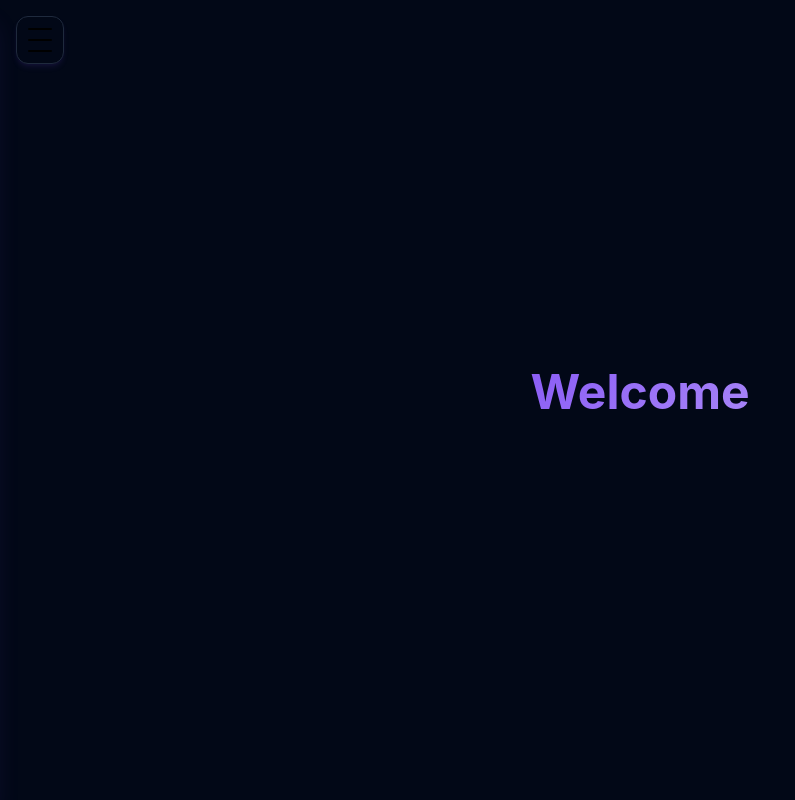
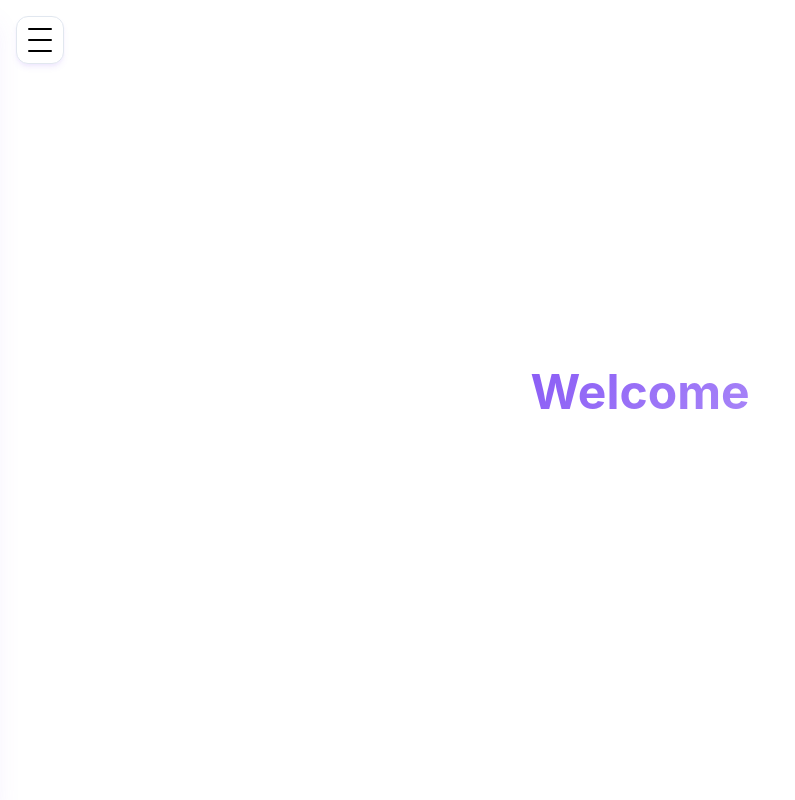
Before and after one commit to yuvaraj915/tchh-fix, a plain HTML site: page index.html in a window 1280 px wide. Shown: the top 800 px of the page, without its empty margins (0-795 px from the left). Drawn offline with Linux system fonts and the light colour scheme.

Commit message:
Update lovable1.css

```diff
--- a/lovable1.css
+++ b/lovable1.css
@@ -25,16 +25,7 @@
     --shadow-button: 0 4px 6px -1px hsla(258, 89%, 66%, 0.1), 0 2px 4px -1px hsla(258, 89%, 66%, 0.06);
 }
 
-/* Dark mode */
- :root {
-        --background: hsl(222, 84%, 5%);
-        --foreground: hsl(210, 40%, 98%);
-        --secondary: hsl(217, 33%, 18%);
-        --muted: hsl(215, 20%, 65%);
-        --border: hsl(217, 33%, 18%);
-        --menu-background: hsl(222, 84%, 5%);
-        --menu-overlay: hsla(0, 0%, 0%, 0.8);
-    }
+
 
 
 
```
